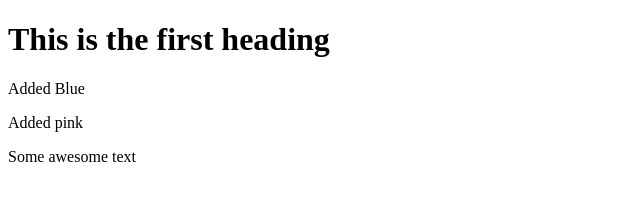
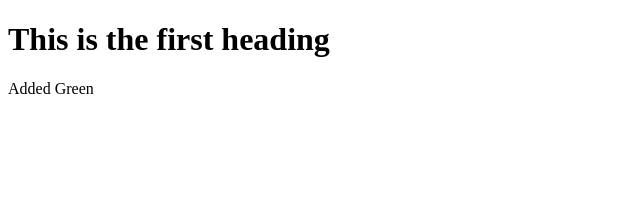
Before and after one commit to slledru/merge-pull-rebase, a plain HTML site: page index.html in a window 1280 px wide. Shown: the whole page, without its empty margins (0-640 px from the left). Drawn offline with Linux system fonts and the light colour scheme.

Commit message:
added green

```diff
--- a/index.html
+++ b/index.html
@@ -8,10 +8,7 @@
 
 <body>
   <h1>This is the first heading</h1>
-  <p>Added Blue</p>
-  <p> Added pink</p>
-  <p>Some awesome text</p>
-
+  <p>Added Green</p>
 </body>
 
 </html>
```
